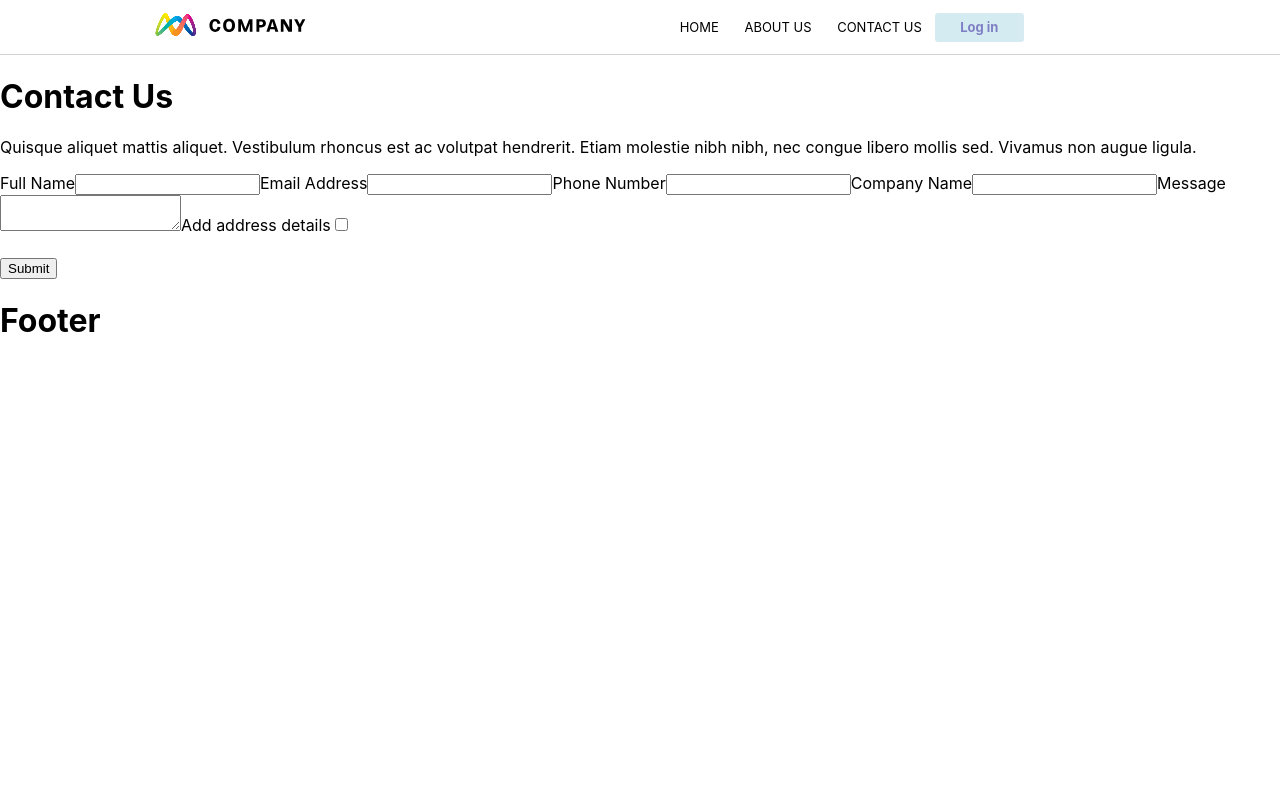
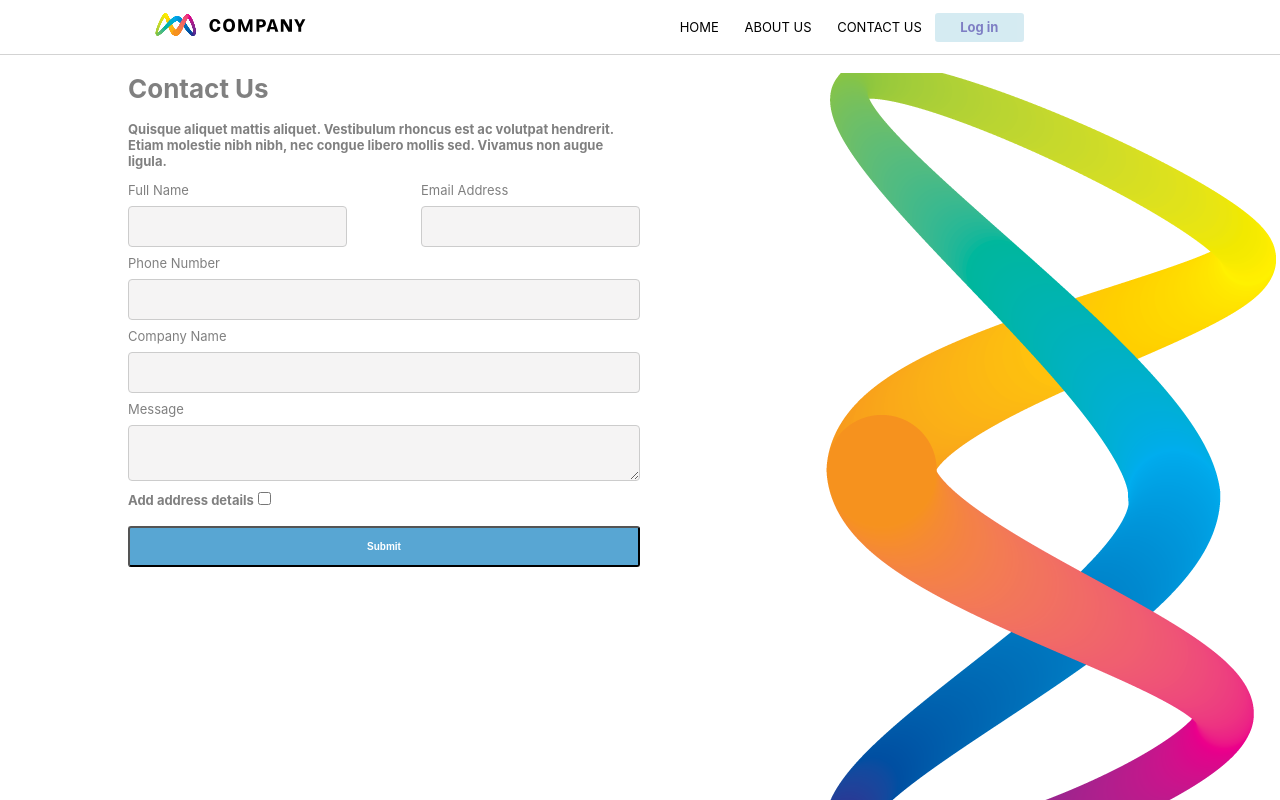
Before and after one commit to dbacall/avamae-tech-test, a React (Create React App) app: page /contact-us in a window 1280 px wide. Shown: the top 800 px of the page. Built offline with nearby package versions, Linux system fonts and the light colour scheme.

Commit message:
style: add styling for desktop contact us page

```diff
--- a/src/components/ContactUs.js
+++ b/src/components/ContactUs.js
@@ -1,5 +1,6 @@
 import React, { Component } from "react";
 import "../stylesheets/ContactUs.css";
+import BackgroundLogo from "../assets/Img_Contact.png";
 
 class ContactUs extends Component {
   constructor(props) {
@@ -69,33 +70,41 @@ class ContactUs extends Component {
 
   render() {
     return (
-      <div>
+      <div style={styles.backgroundLogo} className="contact-us">
+        <div className="contact-us-container">
           <h1>Contact Us</h1>
           <p>
+            <b>
               Quisque aliquet mattis aliquet. Vestibulum rhoncus est ac volutpat
               hendrerit. Etiam molestie nibh nibh, nec congue libero mollis sed.
               Vivamus non augue ligula.
+            </b>
           </p>
           {this.props.response.length === 0 ||
           this.props.response.data.Status === "0" ? (
             <form onSubmit={this.submitHandler}>
+              <div className="flex-container">
+                <div>
                   <label for="fname">Full Name</label>
                   <input
                     type="text"
-              className="input"
+                    className="input inputs-2"
                     id="FullName"
                     onChange={this.onChange}
                     value={this.state.FullName}
                   />
-            {/* {this.props.response.data.Errors[0].MessageCode} */}
+                </div>
+                <div>
                   <label for="fname">Email Address</label>
                   <input
                     type="text"
-              className="input"
+                    className="input inputs-2"
                     id="EmailAddress"
                     onChange={this.onChange}
                     value={this.state.EmailAddress}
                   />
+                </div>
+              </div>
               <label for="fname">Phone Number</label>
               <input
                 type="text"
@@ -119,7 +128,9 @@ class ContactUs extends Component {
                 onChange={this.onChange}
                 value={this.state.Message}
               />
-            <label for="fname">Add address details</label>
+              <label for="fname">
+                <b>Add address details</b>
+              </label>
               <input
                 name="isGoing"
                 type="checkbox"
@@ -128,6 +139,8 @@ class ContactUs extends Component {
               />
               {this.state.bIncludeAddressDetails ? (
                 <>
+                  <div className="flex-container">
+                    <div>
                       <label for="fname">Address Line 1</label>
                       <input
                         type="text"
@@ -136,6 +149,8 @@ class ContactUs extends Component {
                         onChange={this.onChange}
                         value={this.state.AddressLine1}
                       />
+                    </div>
+                    <div>
                       <label for="fname">Address Line 2 - optional</label>
                       <input
                         type="text"
@@ -144,49 +159,72 @@ class ContactUs extends Component {
                         onChange={this.onChange}
                         value={this.state.AddressLine2}
                       />
+                    </div>
+                  </div>
+                  <div className="flex-container">
+                    <div>
                       <label for="fname">City/Town</label>
                       <input
                         type="text"
-                  className="input"
+                        className="input inputs-4"
                         id="CityTown"
                         onChange={this.onChange}
                         value={this.state.CityTown}
                       />
+                    </div>
+                    <div>
                       <label for="fname">State/County</label>
                       <input
                         type="text"
-                  className="input"
+                        className="input inputs-4"
                         id="StateCounty"
                         onChange={this.onChange}
                         value={this.state.StateCounty}
                       />
+                    </div>
+                    <div>
                       <label for="fname">Postcode</label>
                       <input
                         type="text"
-                  className="input"
+                        className="input inputs-4"
                         id="Postcode"
                         onChange={this.onChange}
                         value={this.state.Postcode}
                       />
+                    </div>
+                    <div>
                       <label for="fname">Country</label>
                       <input
                         type="text"
-                  className="input"
+                        className="input inputs-4"
                         id="Country"
                         onChange={this.onChange}
                         value={this.state.Country}
                       />
+                    </div>
+                  </div>
                 </>
               ) : null}
-            <h5>{this.state.errors}</h5>
-            <input type="submit" value="Submit" />
+              <h5 className="warning">{this.state.errors}</h5>
+              <input type="submit" value="Submit" className="form-btn" />
             </form>
           ) : this.props.response.data.Status === "1" ? (
             <h1>Your message has been sent</h1>
           ) : null}
         </div>
+      </div>
     );
   }
 }
 
+const styles = {
+  backgroundLogo: {
+    backgroundImage: `url(${BackgroundLogo})`,
+    backgroundRepeat: "no-repeat",
+    height: "100%",
+    backgroundPosition: "right",
+    height: "100vh",
+  },
+};
+
 export default ContactUs;
--- a/src/stylesheets/ContactUs.css
+++ b/src/stylesheets/ContactUs.css
@@ -0,0 +1,44 @@
+.contact-us {
+  height: 100vh;
+}
+
+.contact-us-container {
+  width: 40vw;
+  margin: 0 10vw;
+  color: gray;
+  font-size: 13px;
+}
+
+.flex-container {
+  display: flex;
+  justify-content: space-between;
+}
+
+.input {
+  width: 100%;
+  padding: 12px 20px;
+  margin: 8px 0;
+  display: block;
+  border: 1px solid #ccc;
+  border-radius: 4px;
+  background-color: rgb(245, 244, 244);
+}
+
+.inputs-4 {
+  width: 90%;
+}
+
+.form-btn {
+  width: 100%;
+  text-decoration: none;
+  background-color: rgba(47, 144, 201, 0.8);
+  border-radius: 3px;
+  padding: 2.5% 5%;
+  font-size: 10px;
+  font-weight: bold;
+  color: white;
+}
+
+.warning {
+  color: red;
+}
```
Lines whose indentation alone changed are shown as unchanged.
